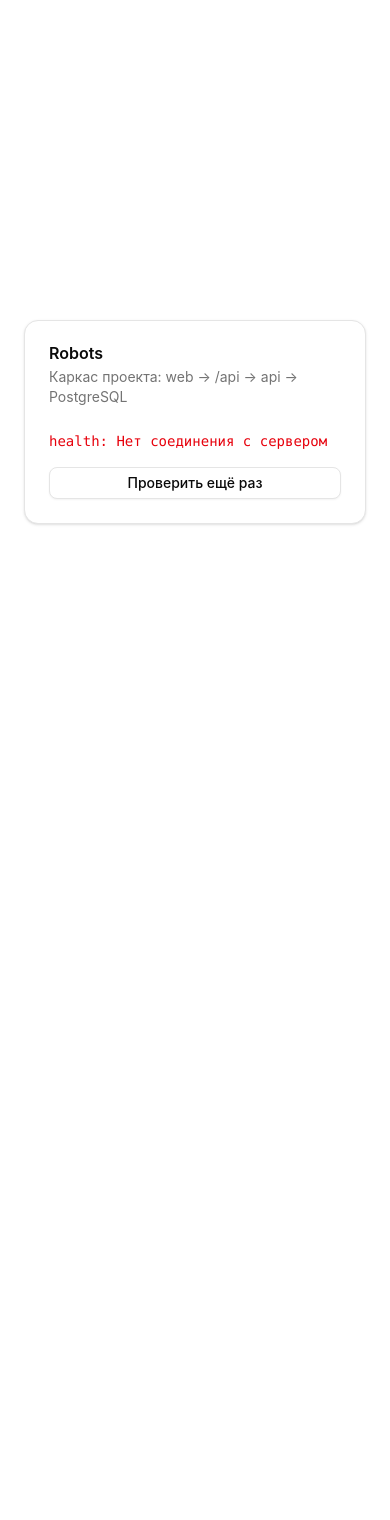
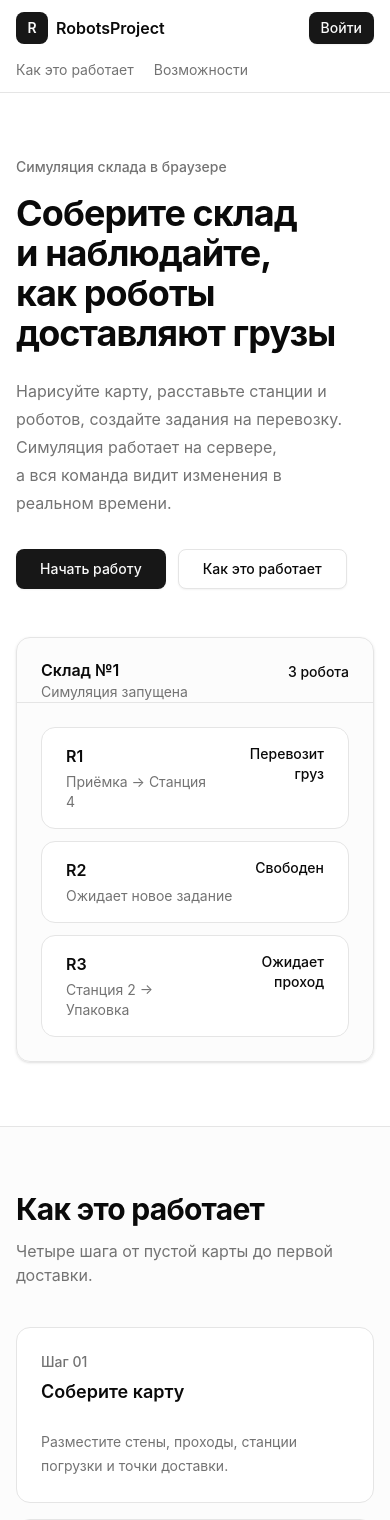
Before and after one commit to swarmhouse-team/swarmhouse, a Next.js app in the folder apps/web/: page / in a window 390 px wide. Shown: the top 1520 px of the page. Before the commit the page ends 844 px from the top, so only its background shows below. Built offline with nearby package versions, Linux system fonts and the light colour scheme; no server answers.

Commit message:
feature: add landing page

```diff
--- a/apps/web/app/page.tsx
+++ b/apps/web/app/page.tsx
@@ -1,2 +1,3 @@
 // Файлы в app/ только связывают маршрут Next со страницей из слоя FSD `pages`.
-export { HomePage as default } from '@/pages/home';
+// export { HomePage as default } from '@/pages/home';
+export { LandingPage as default } from '@/pages/landing';
--- /dev/null
+++ b/apps/web/src/pages/landing/index.ts
@@ -0,0 +1 @@
+export { LandingPage } from './ui/landing-page';
--- /dev/null
+++ b/apps/web/src/pages/landing/ui/landing-page.tsx
@@ -0,0 +1,225 @@
+import { Button, Card, CardContent, CardDescription, CardHeader, CardTitle } from '@robots/ui';
+import Link from 'next/link';
+
+import { Header } from '@/widgets/header';
+
+const steps = [
+  {
+    number: '01',
+    title: 'Соберите карту',
+    description: 'Разместите стены, проходы, станции погрузки и точки доставки.',
+  },
+  {
+    number: '02',
+    title: 'Добавьте роботов',
+    description: 'Настройте складской флот и назначьте роботам стартовые позиции.',
+  },
+  {
+    number: '03',
+    title: 'Создайте задания',
+    description: 'Укажите груз, станцию отправления и конечную точку маршрута.',
+  },
+  {
+    number: '04',
+    title: 'Наблюдайте',
+    description: 'Следите за движением роботов, очередью и состоянием склада.',
+  },
+] as const;
+
+const features = [
+  {
+    title: 'Диспетчерская в реальном времени',
+    description: 'Карта, роботы и задания обновляются одновременно у всей команды.',
+  },
+  {
+    title: 'Понятные причины простоя',
+    description:
+      'Сразу видно, почему робот остановился, ожидает маршрут или не может продолжить движение.',
+  },
+  {
+    title: 'Совместная работа',
+    description: 'Владелец управляет складом, а наблюдатели следят за симуляцией.',
+  },
+  {
+    title: 'ИИ-помощник',
+    description: 'Помогает подготовить задания и быстро разобраться в состоянии склада.',
+  },
+  {
+    title: 'Уведомления в Telegram',
+    description: 'Сообщает о завершении задания, ошибке или длительной остановке робота.',
+  },
+  {
+    title: 'Работает после закрытия вкладки',
+    description: 'Симуляция выполняется на сервере и не зависит от открытого браузера.',
+  },
+] as const;
+
+const robots = [
+  {
+    name: 'R1',
+    status: 'Перевозит груз',
+    route: 'Приёмка → Станция 4',
+  },
+  {
+    name: 'R2',
+    status: 'Свободен',
+    route: 'Ожидает новое задание',
+  },
+  {
+    name: 'R3',
+    status: 'Ожидает проход',
+    route: 'Станция 2 → Упаковка',
+  },
+] as const;
+
+export function LandingPage() {
+  return (
+    <div className="min-h-dvh bg-background">
+      <Header />
+
+      <main>
+        <section className="border-b">
+          <div className="mx-auto grid max-w-6xl items-center gap-12 px-4 py-16 sm:px-6 sm:py-24 lg:grid-cols-2 lg:px-8 lg:py-32">
+            <div>
+              <p className="mb-4 text-sm font-medium text-muted-foreground">
+                Симуляция склада в браузере
+              </p>
+
+              <h1 className="max-w-2xl text-balance text-4xl font-bold tracking-tight sm:text-5xl lg:text-6xl">
+                Соберите склад и наблюдайте, как роботы доставляют грузы
+              </h1>
+
+              <p className="mt-6 max-w-xl text-pretty text-base leading-7 text-muted-foreground sm:text-lg">
+                Нарисуйте карту, расставьте станции и роботов, создайте задания на перевозку.
+                Симуляция работает на сервере, а вся команда видит изменения в реальном времени.
+              </p>
+
+              <div className="mt-8 flex flex-wrap gap-3">
+                <Button asChild size="lg">
+                  <Link href="/login">Начать работу</Link>
+                </Button>
+
+                <Button asChild variant="outline" size="lg">
+                  <a href="#how-it-works">Как это работает</a>
+                </Button>
+              </div>
+            </div>
+
+            <Card className="overflow-hidden bg-muted/30">
+              <CardHeader className="border-b">
+                <div className="flex items-start justify-between gap-4">
+                  <div>
+                    <CardTitle>Склад №1</CardTitle>
+                    <CardDescription className="mt-1">Симуляция запущена</CardDescription>
+                  </div>
+
+                  <p className="text-sm font-medium">3 робота</p>
+                </div>
+              </CardHeader>
+
+              <CardContent className="grid gap-3">
+                {robots.map((robot) => (
+                  <Card key={robot.name} className="gap-3 bg-background py-4 shadow-none">
+                    <CardHeader className="flex grid-cols-none flex-row items-start justify-between gap-4">
+                      <div>
+                        <CardTitle>
+                          <h2 className="text-base">{robot.name}</h2>
+                        </CardTitle>
+                        <CardDescription className="mt-1">{robot.route}</CardDescription>
+                      </div>
+
+                      <p className="text-right text-sm font-medium">{robot.status}</p>
+                    </CardHeader>
+                  </Card>
+                ))}
+              </CardContent>
+            </Card>
+          </div>
+        </section>
+
+        <section id="how-it-works" className="scroll-mt-28 border-b bg-muted/30">
+          <div className="mx-auto max-w-6xl px-4 py-16 sm:px-6 sm:py-24 lg:px-8">
+            <div className="max-w-2xl">
+              <h2 className="text-3xl font-bold tracking-tight sm:text-4xl">Как это работает</h2>
+
+              <p className="mt-3 text-muted-foreground">
+                Четыре шага от пустой карты до первой доставки.
+              </p>
+            </div>
+
+            <ol className="mt-10 grid gap-4 sm:grid-cols-2 lg:grid-cols-4">
+              {steps.map((step) => (
+                <li key={step.number}>
+                  <Card className="h-full shadow-none">
+                    <CardHeader>
+                      <p className="text-sm font-medium text-muted-foreground">Шаг {step.number}</p>
+
+                      <CardTitle>
+                        <h3 className="text-lg">{step.title}</h3>
+                      </CardTitle>
+                    </CardHeader>
+
+                    <CardContent>
+                      <p className="text-sm leading-6 text-muted-foreground">{step.description}</p>
+                    </CardContent>
+                  </Card>
+                </li>
+              ))}
+            </ol>
+          </div>
+        </section>
+
+        <section id="features" className="scroll-mt-28">
+          <div className="mx-auto max-w-6xl px-4 py-16 sm:px-6 sm:py-24 lg:px-8">
+            <div className="max-w-2xl">
+              <h2 className="text-3xl font-bold tracking-tight sm:text-4xl">Возможности</h2>
+
+              <p className="mt-3 text-muted-foreground">
+                Всё необходимое для управления симуляцией и совместной работы.
+              </p>
+            </div>
+
+            <ul className="mt-10 grid gap-4 sm:grid-cols-2 lg:grid-cols-3">
+              {features.map((feature) => (
+                <li key={feature.title}>
+                  <Card className="h-full shadow-none">
+                    <CardHeader>
+                      <CardTitle>
+                        <h3 className="text-lg">{feature.title}</h3>
+                      </CardTitle>
+
+                      <CardDescription className="leading-6">{feature.description}</CardDescription>
+                    </CardHeader>
+                  </Card>
+                </li>
+              ))}
+            </ul>
+
+            <Card className="mt-12 border-primary bg-primary text-primary-foreground">
+              <CardContent className="flex flex-col items-start justify-between gap-6 sm:flex-row sm:items-center">
+                <div>
+                  <h2 className="text-2xl font-semibold">Первый склад — за несколько минут</h2>
+
+                  <p className="mt-2 text-sm text-primary-foreground/80">
+                    Добавьте станцию, одного робота и первое задание на перевозку.
+                  </p>
+                </div>
+
+                <Button asChild variant="secondary" size="lg">
+                  <Link href="/login">Войти, чтобы создать склад</Link>
+                </Button>
+              </CardContent>
+            </Card>
+          </div>
+        </section>
+      </main>
+
+      <footer className="border-t">
+        <div className="mx-auto flex max-w-6xl flex-col gap-2 px-4 py-8 text-sm text-muted-foreground sm:flex-row sm:items-center sm:justify-between sm:px-6 lg:px-8">
+          <p>RobotsProject · учебный командный проект</p>
+          <p>Симуляция складской логистики</p>
+        </div>
+      </footer>
+    </div>
+  );
+}
```
Also changed, not shown: 1 other file (tests, documents, lock files or other folders).
